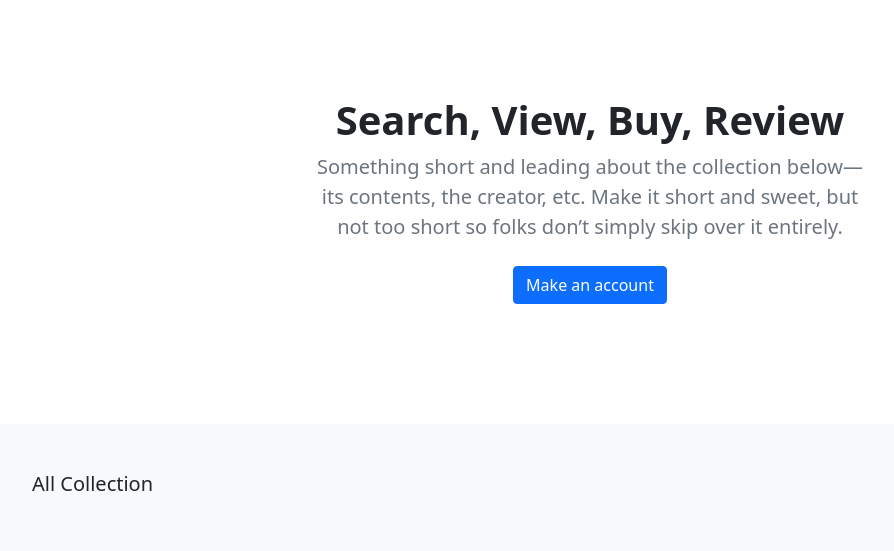
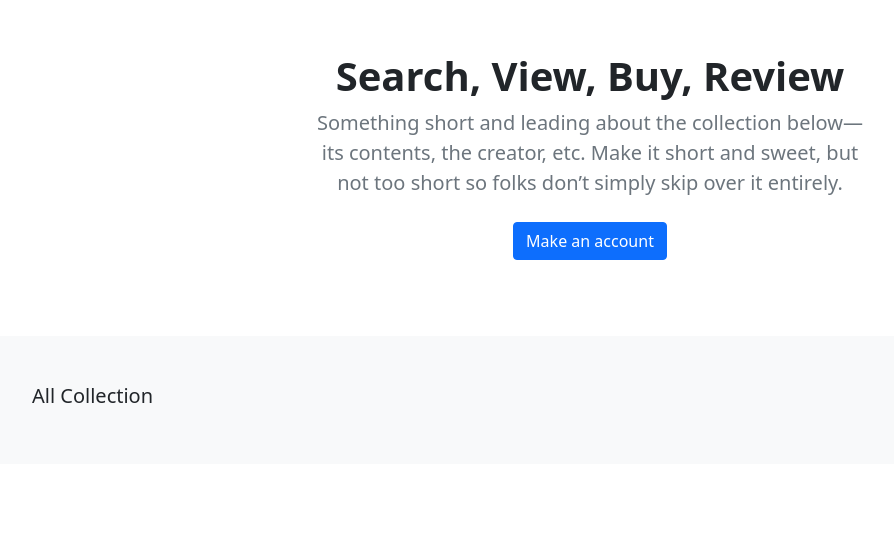
Before and after one commit to ORayy/KHF-Online-Store, a Django app: page / in a window 1280 px wide. Shown: the part 57-608 px from the top of the page, without its empty margins (50-944 px from the left). Run offline with Django 3.2, Linux system fonts and the light colour scheme; data that the repository does not hold is empty.

Commit message:
refactored

```diff
--- a/khfApp/templates/khfapp/home.html
+++ b/khfApp/templates/khfapp/home.html
@@ -6,7 +6,7 @@
     <main>
 
         <section class="py-5 text-center container">
-            <div class="row py-lg-5">
+            <div class="row py-lg-1">
                 <div class="col-lg-6 col-md-8 mx-auto">
                     <h1 class="h1 fw-bold">Search, View, Buy, Review</h1>
                     <p class="lead text-muted">Something short and leading about the collection below—its contents, the creator,
```
